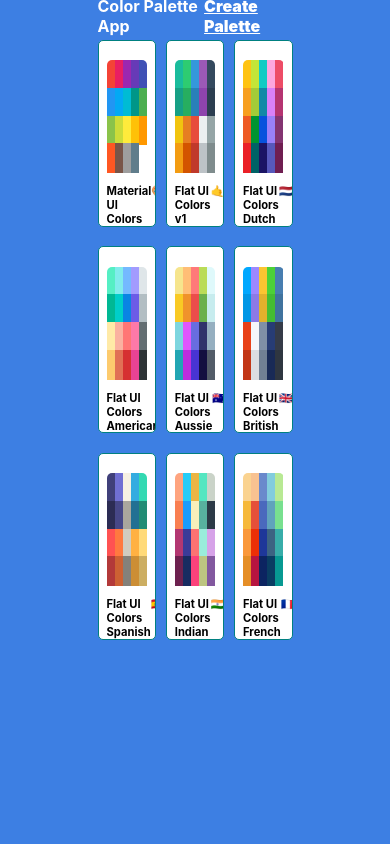
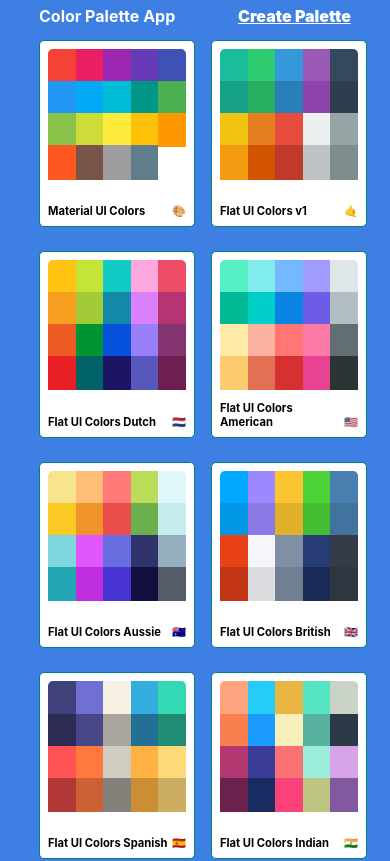
Before and after one commit to FarukCakir1/color-palette-app, a React (Create React App) app: page / in a window 390 px wide. Shown: the top 861 px of the page. Built offline with nearby package versions, Linux system fonts and the light colour scheme.

Commit message:
MainPage styled responsivly

```diff
--- a/src/styles/MainPageStyles.js
+++ b/src/styles/MainPageStyles.js
@@ -1,3 +1,4 @@
+import SizeHelpers from "./SizeHelpers"
 export default {
     root: {
         background: "#3D7FE3",
@@ -11,6 +12,9 @@
         width: "50%",
         display: "flex",
         flexDirection: "column",
+        [SizeHelpers.down("lg")]: {
+            width: "80%"
+        }
     },
     nav: {
         height: "2rem",
@@ -28,6 +32,14 @@
         width: "100%",
         display: "grid",
         gridTemplateColumns: "repeat(3, 30%)",
-        gridGap: "2% 5%"
+        gridGap: "1rem",
+        [SizeHelpers.down("md")]: {
+            gridTemplateColumns: "repeat(3, 33%)",
+        },
+        [SizeHelpers.down("sm")]: {
+            gridTemplateColumns: "repeat(2, 50%)",
+        }
+
+
     }
 }
--- a/src/styles/MiniPaletteStyles.js
+++ b/src/styles/MiniPaletteStyles.js
@@ -20,7 +20,7 @@
     boxes: {
         width: "100%",
         height: "100%",
-        marginTop: ".7rem",
+        // marginTop: ".2rem",
         borderRadius: "5px",
         overflow:"hidden",
 
@@ -31,6 +31,7 @@
         fontSize: ".7rem",
         display: "flex",
         justifyContent: "space-between",
+        alignItems: "end",
         margin: ".3rem 0 0 0"
     },
     miniBoxes: {
```
